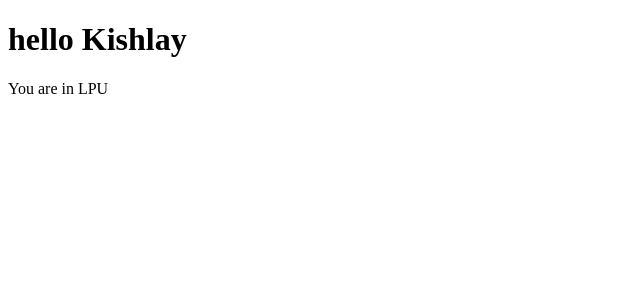
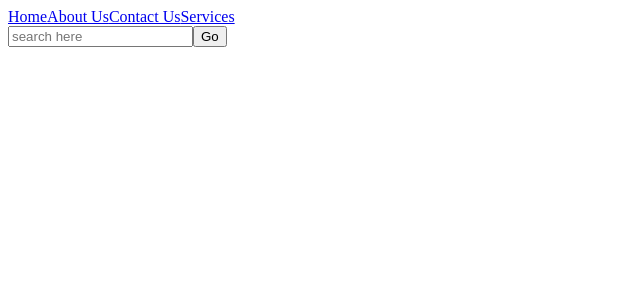
Before and after one commit to KISHLAY568/INT-252, a React (Create React App) app in the folder firstapp/: page / in a window 1280 px wide. Shown: the top 300 px of the page, without its empty margins (0-640 px from the left). Built offline with nearby package versions, Linux system fonts and the light colour scheme.

Commit message:
first commit

```diff
--- a/firstapp/src/index.js
+++ b/firstapp/src/index.js
@@ -17,12 +17,20 @@
 // reportWebVitals();
 import ReactDOM from "react-dom";
 import React from "react";
+import Navigation from "./Navigation";
 // ReactDOM.render(<p>hello</p>,document.getElementById("root"));
-const name = "Kishlay";
+// const name = "Kishlay";
+// ReactDOM.render(
+//   <>
+//     <h1>hello {name}</h1>
+//     <p>You are in LPU</p>
+//   </>,
+//   document.getElementById("root")
+// );
+
 ReactDOM.render(
   <>
-    <h1>hello {name}</h1>
-    <p>You are in LPU</p>
+    <Navigation />
   </>,
   document.getElementById("root")
 );
```
